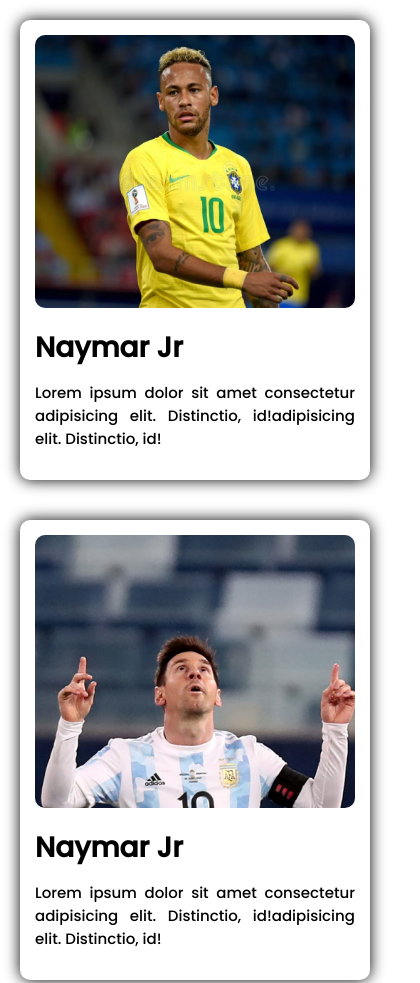
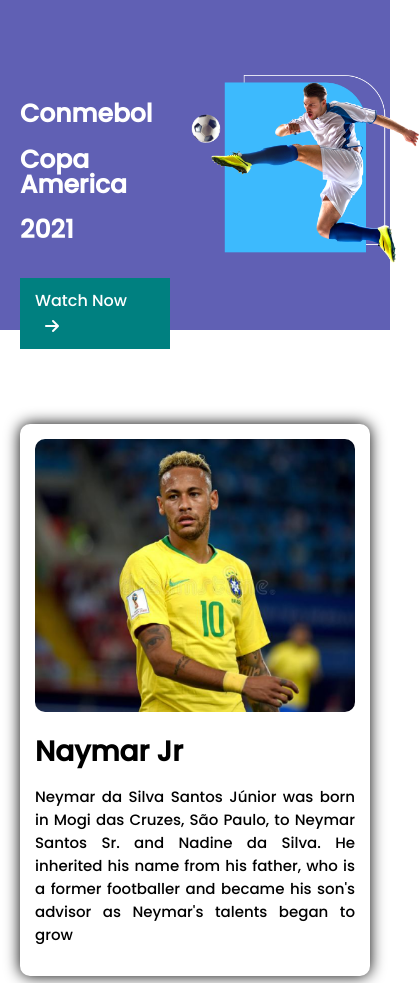
Before and after one commit to rjibon49/football-blog, a plain HTML site: page index.html in a window 390 px wide. Shown: the top 983 px of the page, 420 px wide, since content can reach past the window. Drawn offline with Linux system fonts and the light colour scheme.

Commit message:
complete

```diff
--- a/index.html
+++ b/index.html
@@ -15,8 +15,23 @@
 </head>
 <body>
      <!-- Header Part -->
-    <header>
 
+        <header id="top">
+            <div class="container">
+                <div class="row">
+                    <div class="top-info">
+                        <h2 class="title"> Conmebol</h2>
+                        <h2 class="title"> Copa America</h2>
+                        <h2 class="title"> 2021</h2>
+                        <a href=""> Watch Now <i class="fas fa-arrow-right"></i></a>
+                    </div>
+                </div>
+                <div class="row">
+                    <div class="top-img">
+                        <img src="images/banner.png" alt="">
+                    </div>
+                </div>
+            </div>
         </header>
 
     <!-- Top-Setion-Part -->
@@ -31,25 +46,7 @@
                         <img src="images/players/player-1.png" alt="Naymar Jr">
                         <div class="player-bio">
                             <h3 class="name"> <a href=""> Naymar Jr </a></h3>
-                        <p class="details">Lorem ipsum dolor sit amet consectetur adipisicing elit. Distinctio, id!adipisicing elit. Distinctio, id! </p>
-                    </div>
-                </article>
-            </div>
-            <div class="blog">
-                <article class="player-info">
-                    <img src="images/players/player-2.png" alt="Naymar Jr">
-                    <div class="player-bio">
-                        <h3 class="name"> <a href=""> Naymar Jr </a></h3>
-                        <p class="details">Lorem ipsum dolor sit amet consectetur adipisicing elit. Distinctio, id!adipisicing elit. Distinctio, id! </p>
-                    </div>
-                </article>
-            </div>
-            <div class="blog">
-                <article class="player-info">
-                    <img src="images/players/player-3.png" alt="Naymar Jr">
-                    <div class="player-bio">
-                        <h3 class="name"> <a href=""> Naymar Jr </a></h3>
-                        <p class="details">Lorem ipsum dolor sit amet consectetur adipisicing elit. Distinctio, id!adipisicing elit. Distinctio, id! </p>
+                            <p class="details">Neymar da Silva Santos Júnior was born in Mogi das Cruzes, São Paulo, to Neymar Santos Sr. and Nadine da Silva. He inherited his name from his father, who is a former footballer and became his son's advisor as Neymar's talents began to grow </p>
                         </div>
                     </article>
                 </div>
@@ -58,25 +55,70 @@
                         <img src="images/players/player-1.png" alt="Naymar Jr">
                         <div class="player-bio">
                             <h3 class="name"> <a href=""> Naymar Jr </a></h3>
-                        <p class="details">Lorem ipsum dolor sit amet consectetur adipisicing elit. Distinctio, id!adipisicing elit. Distinctio, id! </p>
+                            <p class="details">Neymar da Silva Santos Júnior was born in Mogi das Cruzes, São Paulo, to Neymar Santos Sr. and Nadine da Silva. He inherited his name from his father, who is a former footballer and became his son's advisor as Neymar's talents began to grow </p>
                         </div>
                     </article>
                 </div>
                 <div class="blog">
                     <article class="player-info">
-                    <img src="images/players/player-2.png" alt="Naymar Jr">
+                        <img src="images/players/player-1.png" alt="Naymar Jr">
                         <div class="player-bio">
                             <h3 class="name"> <a href=""> Naymar Jr </a></h3>
-                        <p class="details">Lorem ipsum dolor sit amet consectetur adipisicing elit. Distinctio, id!adipisicing elit. Distinctio, id! </p>
+                            <p class="details">Neymar da Silva Santos Júnior was born in Mogi das Cruzes, São Paulo, to Neymar Santos Sr. and Nadine da Silva. He inherited his name from his father, who is a former footballer and became his son's advisor as Neymar's talents began to grow </p>
                         </div>
                     </article>
                 </div>
                 <div class="blog">
                     <article class="player-info">
-                    <img src="images/players/player-3.png" alt="Naymar Jr">
+                        <img src="images/players/player-1.png" alt="Naymar Jr">
                         <div class="player-bio">
                             <h3 class="name"> <a href=""> Naymar Jr </a></h3>
-                        <p class="details">Lorem ipsum dolor sit amet consectetur adipisicing elit. Distinctio, id!adipisicing elit. Distinctio, id! </p>
+                            <p class="details">Neymar da Silva Santos Júnior was born in Mogi das Cruzes, São Paulo, to Neymar Santos Sr. and Nadine da Silva. He inherited his name from his father, who is a former footballer and became his son's advisor as Neymar's talents began to grow </p>
+                        </div>
+                    </article>
+                </div>
+                <div class="blog">
+                    <article class="player-info">
+                        <img src="images/players/player-1.png" alt="Naymar Jr">
+                        <div class="player-bio">
+                            <h3 class="name"> <a href=""> Naymar Jr </a></h3>
+                            <p class="details">Neymar da Silva Santos Júnior was born in Mogi das Cruzes, São Paulo, to Neymar Santos Sr. and Nadine da Silva. He inherited his name from his father, who is a former footballer and became his son's advisor as Neymar's talents began to grow</p>
+                        </div>
+                    </article>
+                </div>
+                <div class="blog">
+                    <article class="player-info">
+                        <img src="images/players/player-1.png" alt="Naymar Jr">
+                        <div class="player-bio">
+                            <h3 class="name"> <a href=""> Naymar Jr </a></h3>
+                            <p class="details">Neymar da Silva Santos Júnior was born in Mogi das Cruzes, São Paulo, to Neymar Santos Sr. and Nadine da Silva. He inherited his name from his father, who is a former footballer and became his son's advisor as Neymar's talents began to grow</p>
+                        </div>
+                    </article>
+                </div>
+                <div class="blog">
+                    <article class="player-info">
+                        <img src="images/players/player-1.png" alt="Naymar Jr">
+                        <div class="player-bio">
+                            <h3 class="name"> <a href=""> Naymar Jr </a></h3>
+                            <p class="details">Neymar da Silva Santos Júnior was born in Mogi das Cruzes, São Paulo, to Neymar Santos Sr. and Nadine da Silva. He inherited his name from his father, who is a former footballer and became his son's advisor as Neymar's talents began to grow</p>
+                        </div>
+                    </article>
+                </div>
+                <div class="blog">
+                    <article class="player-info">
+                        <img src="images/players/player-1.png" alt="Naymar Jr">
+                        <div class="player-bio">
+                            <h3 class="name"> <a href=""> Naymar Jr </a></h3>
+                            <p class="details">Neymar da Silva Santos Júnior was born in Mogi das Cruzes, São Paulo, to Neymar Santos Sr. and Nadine da Silva. He inherited his name from his father, who is a former footballer and became his son's advisor as Neymar's talents began to grow</p>
+                        </div>
+                    </article>
+                </div>
+                <div class="blog">
+                    <article class="player-info">
+                        <img src="images/players/player-1.png" alt="Naymar Jr">
+                        <div class="player-bio">
+                            <h3 class="name"> <a href=""> Naymar Jr </a></h3>
+                            <p class="details">Neymar da Silva Santos Júnior was born in Mogi das Cruzes, São Paulo, to Neymar Santos Sr. and Nadine da Silva. He inherited his name from his father, who is a former footballer and became his son's advisor as Neymar's talents began to grow </p>
                         </div>
                     </article>
                 </div>
@@ -93,7 +135,7 @@
                         <h2 class="title"> All Highlights</h2>
                         <h2 class="title"> Copa America 2021</h2>
                         <p class="details">
-                            Lorem ipsum dolor sit amet consectetur adipisicing elit. Harum, vitae? Aspernatur ut nostrum voluptate enim, voluptas pariatur ad a officiis adipisci asperiores fugit. Molestias, distinctio rem maiores odit praesentium a!
+                            Football superstar Lionel Messi won his first trophy with his national team as Angel Di Maria's goal gave Argentina a 1-0 win over hosts Brazil in the Copa America final on Saturday.
                         </p>
                         <a href=""> Watch Now <i class="fas fa-arrow-right"></i></a>
                     </div>
@@ -146,6 +188,8 @@
             </div>
         </footer>
 
+        <!-- Footer Section END  -->
+
     </main>
 </body>
 </html>
--- a/style.css
+++ b/style.css
@@ -16,9 +16,59 @@
     float: left;
     padding: 25px 0;
 }
+/* ----------------------Header Section Start -------------------*/
+
+header{
+    background-color: rgb(96, 96, 180);
+    padding: 30px 50px 0 0;
+    height: 550px;
+}
+.top-info{
+    padding-top: 25px;
+}
+#top .title{
+    color: white;
+    font-size: 65px;
+    font-weight: blod;
+    line-height: 25px;
+}
+.top-info a{
+    background-color: teal;
+    color: white;
+    text-decoration: none;
+    display: inline-block;
+    padding: 10px 20px 10px 15px;
+    margin-top: 15px;
+    transition: all 0.5s ease;
+}
+.top-info a:hover{
+    background-color: #ff0080;
+}
+.fa-arrow-right{
+    padding: 5px 10px 5px 10px;
+}
+.top-img{
+    padding:20px;
+    transition: all 0.5s ease;
+}
+.top-img:hover{
+    transform: scale(1.2);
+}
+.top-img img{
+    width: 100%;
+    height: auto;
+    transition: all 0.5s ease;
+}
+.top-img img:hover{
+    width: 100%;
+    height: auto;
+    padding-right: 25px;
+}
+
 
 /* ----------------------Blog Section Start -------------------*/
 #blogs .blog{
+    padding-top: 30px;
     width: 33.33%;
     float: left;
 }
@@ -156,12 +206,24 @@
     .container{
         max-width: 850px;
     }
+    .top-info{
+        padding-left: 20px;
+    }
+    #top .title{
+        color: white;
+        font-size: 45px;
+        font-weight: blod;
+        line-height: 25px;
+    }
 
     #blogs .blog{
         width: 50%;
     }
     #highlight .container{
         padding: 0 20px;
+    }
+    header{
+        height: 380px;
     }
     .title{
         font-size: 35px;
@@ -198,6 +260,22 @@
     .container{
         max-width: 688px;
     }
+    #top .row{
+        width: 50%;
+    }
+    .top-info{
+        padding-left: 20px;
+    }
+    #top .title{
+        color: white;
+        font-size: 35px;
+        font-weight: blod;
+        line-height: 25px;
+    }
+    .top-img img{
+        width: 320px;
+        height: auto;
+    }
     #blogs .blog{
         width: 100%;
     }
@@ -232,6 +310,22 @@
 @media only screen and (max-width:480px){
     .container{
         max-width: 480px;
+    }
+    header{
+        height: 300px;
+    }
+    .top-info{
+        padding-left: 20px;
+    }
+    #top .title{
+        color: white;
+        font-size: 25px;
+        font-weight: blod;
+        line-height: 25px;
+    }
+    .top-img img{
+        width: 230px;
+        height: auto;
     }
     #blogs .blog{
         width: 100%;
```
Lines whose indentation alone changed are shown as unchanged.
